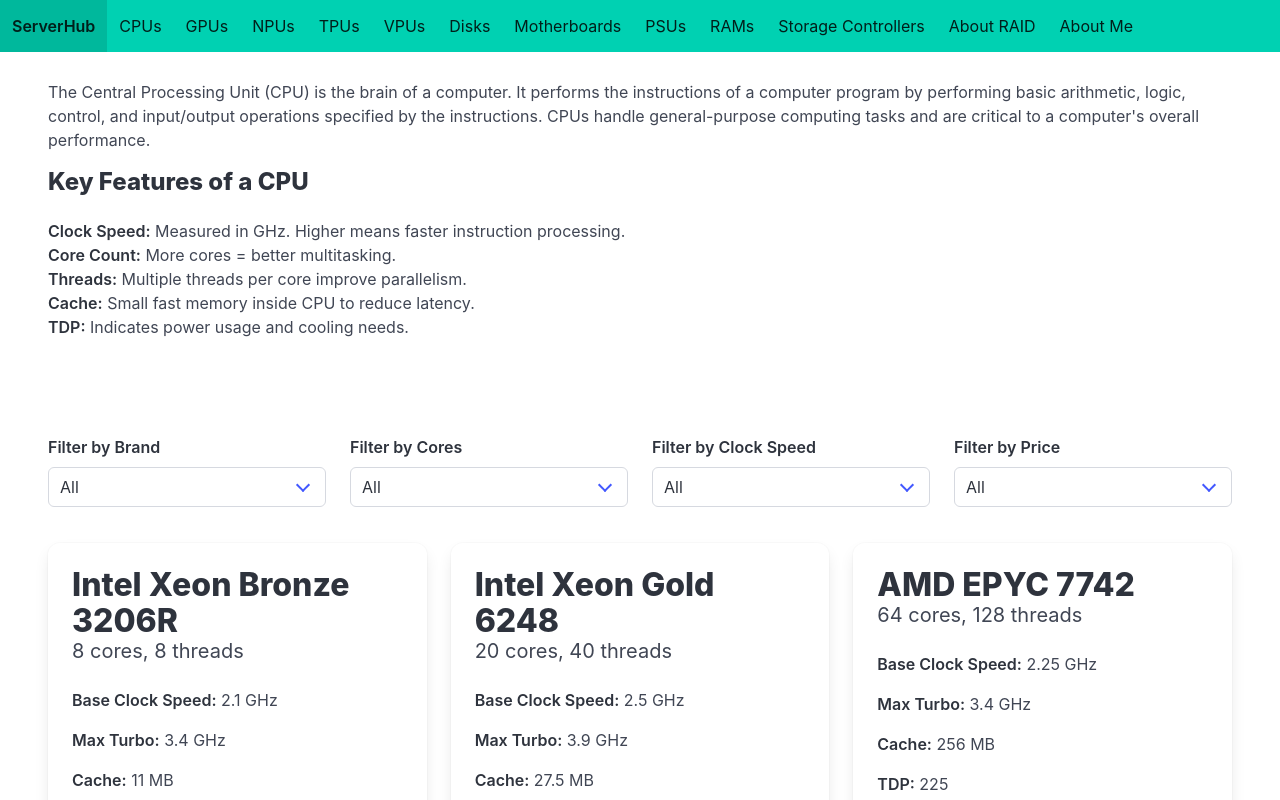
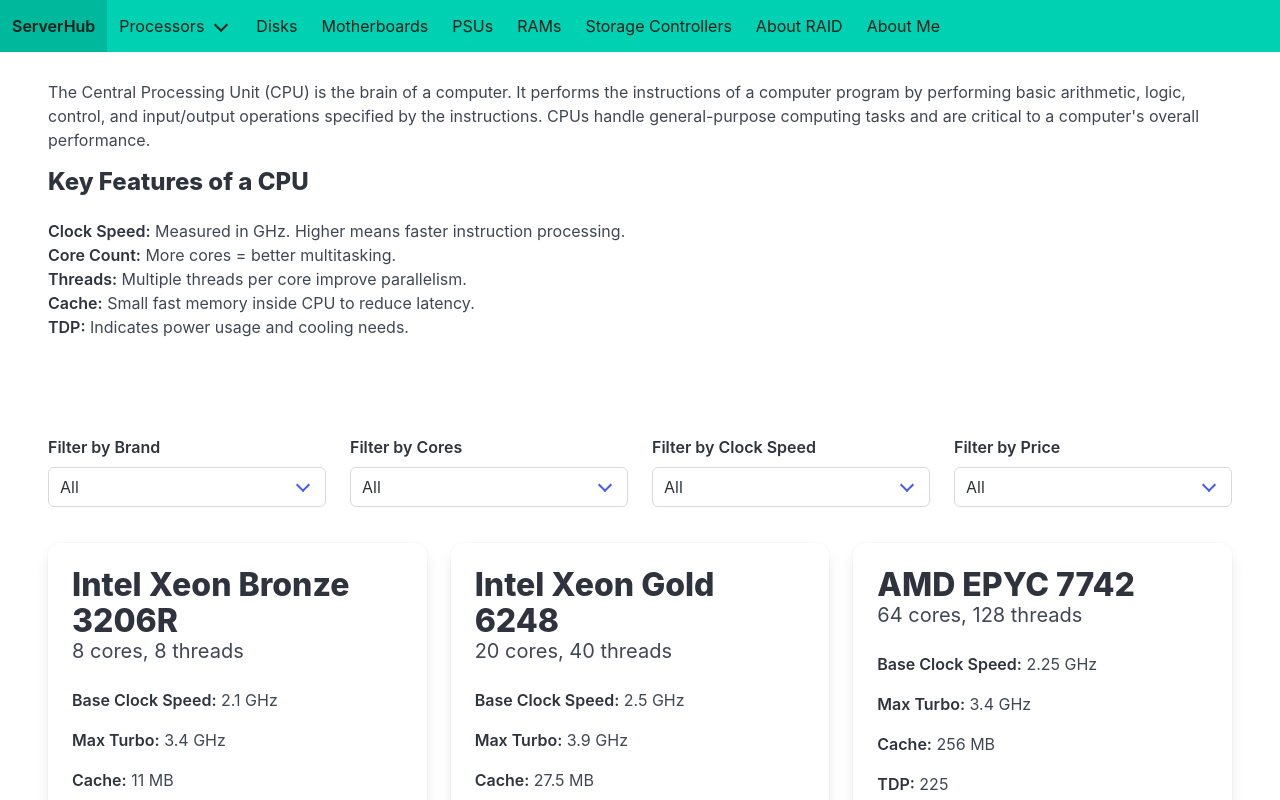
Before and after one commit to alexiscarbillet/serverhub, a React (Vite) app: page /cpu in a window 1280 px wide. Shown: the top 800 px of the page. Built offline with nearby package versions, Linux system fonts and the light colour scheme.

Commit message:
regroup processors

```diff
--- a/src/components/Navbar.jsx
+++ b/src/components/Navbar.jsx
@@ -1,21 +1,47 @@
 // src/components/Navbar.jsx
+import { useState } from 'react';
 import { Link } from 'react-router-dom';
 
 export default function Navbar() {
+  const [isActive, setIsActive] = useState(false);
+
   return (
-    <nav className="navbar is-fixed-top is-primary">
+    <nav className="navbar is-fixed-top is-primary" role="navigation" aria-label="main navigation">
       <div className="navbar-brand">
         <Link className="navbar-item" to="/">
           <strong>ServerHub</strong>
         </Link>
+
+        {/* Hamburger menu for mobile */}
+        <a
+          role="button"
+          className={`navbar-burger ${isActive ? 'is-active' : ''}`}
+          aria-label="menu"
+          aria-expanded="false"
+          onClick={() => setIsActive(!isActive)}
+        >
+          <span aria-hidden="true"></span>
+          <span aria-hidden="true"></span>
+          <span aria-hidden="true"></span>
+        </a>
       </div>
-      <div className="navbar-menu">
+
+      <div className={`navbar-menu ${isActive ? 'is-active' : ''}`}>
         <div className="navbar-start">
-          <Link className="navbar-item" to="/cpu">CPUs</Link>
-          <Link className="navbar-item" to="/gpu">GPUs</Link>
-          <Link className="navbar-item" to="/npu">NPUs</Link>
-          <Link className="navbar-item" to="/tpu">TPUs</Link>
-          <Link className="navbar-item" to="/vpu">VPUs</Link>
+
+          {/* Dropdown for processors */}
+          <div className="navbar-item has-dropdown is-hoverable">
+            <a className="navbar-link">Processors</a>
+            <div className="navbar-dropdown">
+              <Link className="navbar-item" to="/cpu">CPUs</Link>
+              <Link className="navbar-item" to="/gpu">GPUs</Link>
+              <Link className="navbar-item" to="/npu">NPUs</Link>
+              <Link className="navbar-item" to="/tpu">TPUs</Link>
+              <Link className="navbar-item" to="/vpu">VPUs</Link>
+            </div>
+          </div>
+
+          {/* Other individual items */}
           <Link className="navbar-item" to="/disks">Disks</Link>
           <Link className="navbar-item" to="/motherboard">Motherboards</Link>
           <Link className="navbar-item" to="/psu">PSUs</Link>
```
